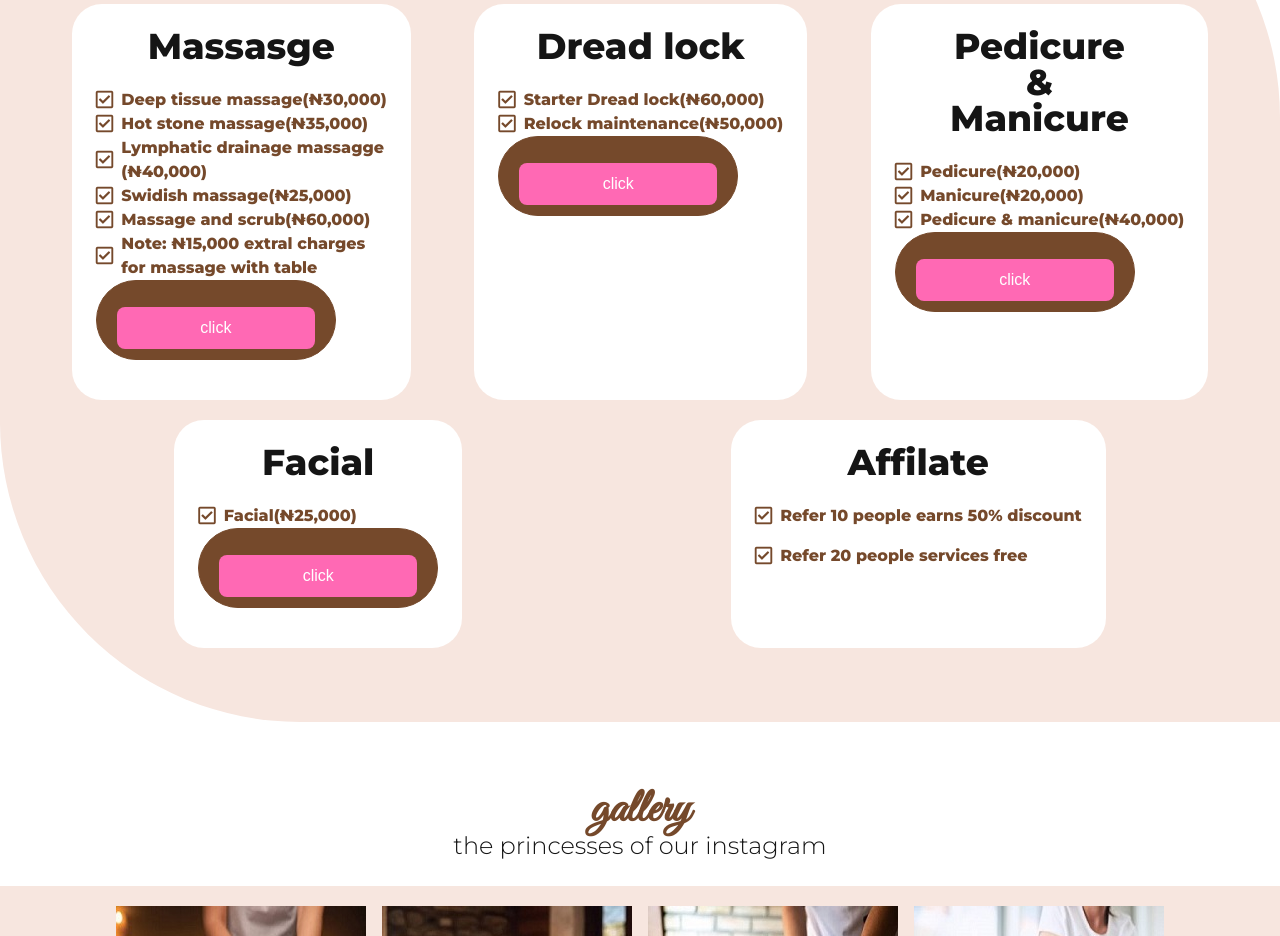
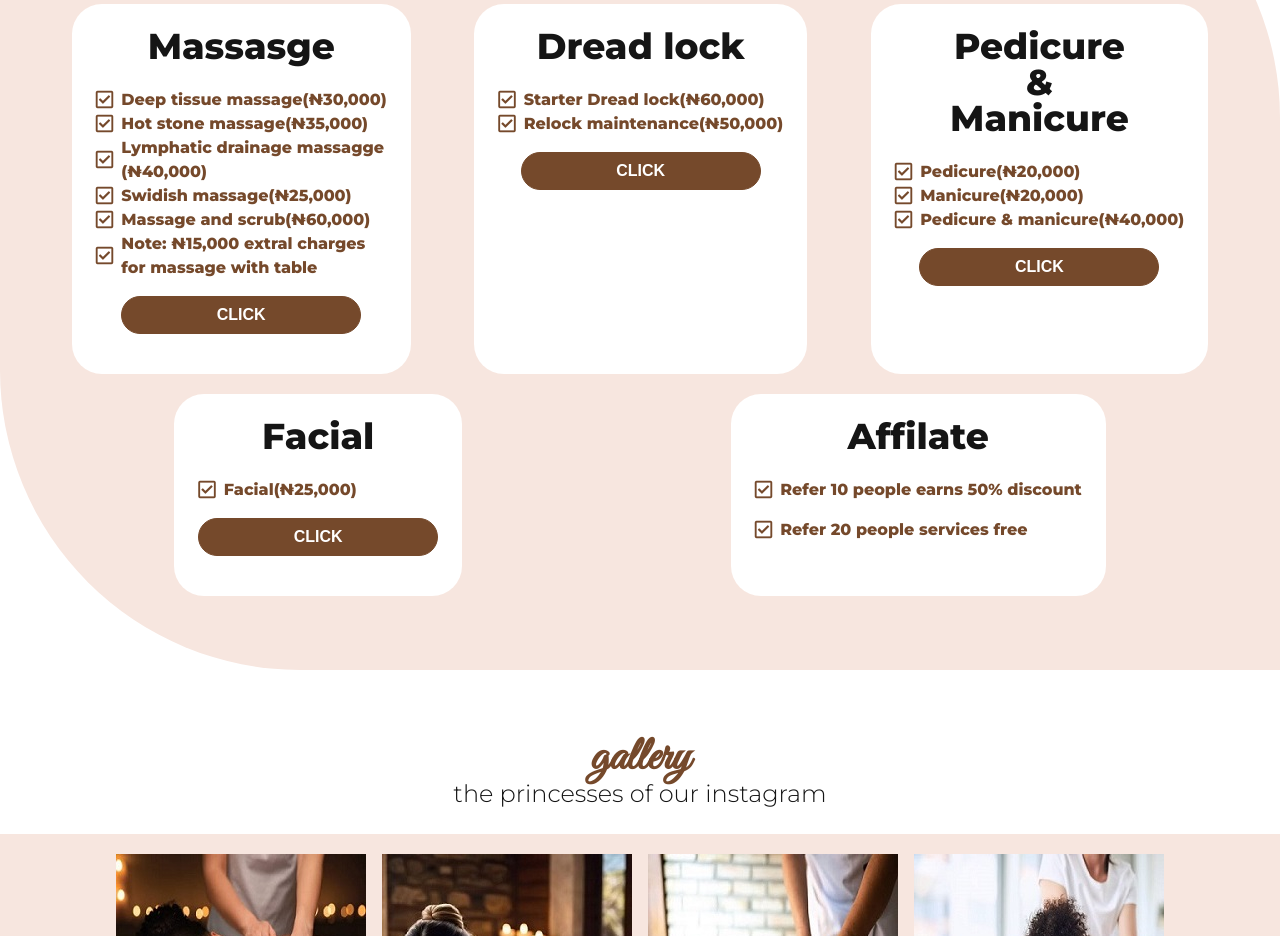
Before and after one commit to BShola1993/Atora-Home-Services, a plain HTML site: page index.html in a window 1280 px wide. Shown: the part 2371-3307 px from the top of the page. Drawn offline with Linux system fonts and the light colour scheme.

Commit message:
Update index.html

```diff
--- a/index.html
+++ b/index.html
@@ -57,7 +57,6 @@
             </p>
             <a href="#contact" class="btn btn-outline">
                 <i class="fa fa-arrow-right" aria-hidden="true"></i>
-
                  book your time
             </a>
            </div>
@@ -110,8 +109,6 @@
                     </p>
                 </div>
             </div>
-
-
 
             <div class="box">
                 <div class="inner">
@@ -186,8 +183,8 @@
                         <i class="far fa-check-square check-icon"></i>
                         <p class="not">Note: ₦15,000 extral charges <br>for massage with table </span></p>
                     </div>
-                    <a href="#contact" class="btn">
-                         <button>click</button>
+                    <a href="#contact">
+                         <button class="btn">click</button>
                     </a>
                 </div>
             </div>
@@ -209,8 +206,8 @@
                         <i class="far fa-check-square check-icon"></i>
                         <p>Relock maintenance(₦50,000)</p>
                     </div>
-                    <a href="#contact" class="btn">
-                         <button>click</button>
+                    <a href="#contact">
+                         <button class="btn">click</button>
                     </a>
                 </div>
             </div>
@@ -238,8 +235,8 @@
                         <i class="far fa-check-square check-icon"></i>
                         <p>Pedicure & manicure(₦40,000)</p>
                     </div>
-                    <a href="#contact" class="btn">
-                         <button>click</button>
+                    <a href="#contact">
+                         <button class="btn">click</button>
                     </a>
                 </div>
             </div>
@@ -256,8 +253,8 @@
                         <i class="far fa-check-square check-icon"></i>
                         <p>Facial(₦25,000)</p>
                     </div>
-                    <a href="#contact" class="btn">
-                         <button>click</button>
+                    <a href="#contact">
+                         <button class="btn">click</button>
                     </a>
                 </div>
             </div>
```
